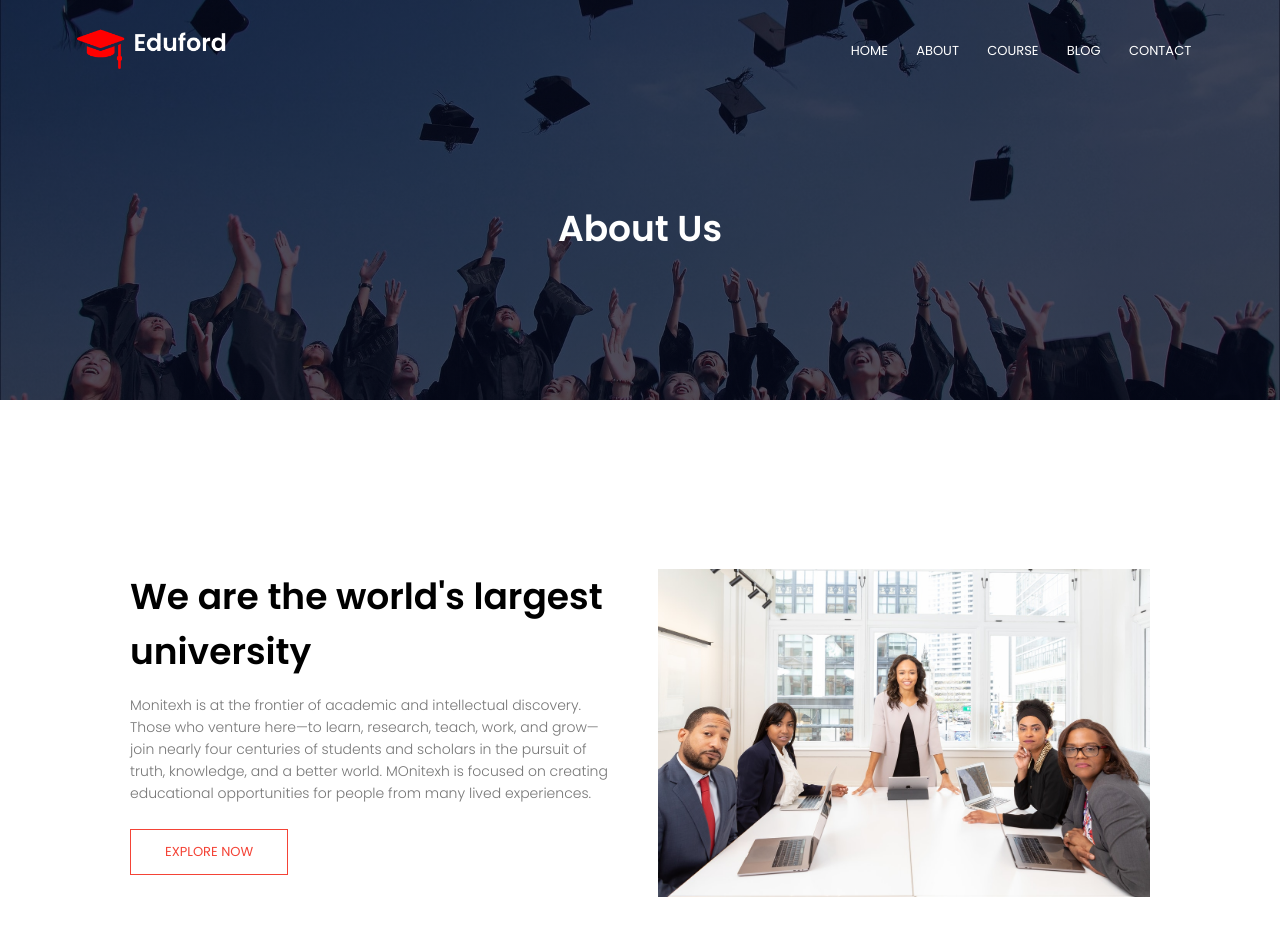
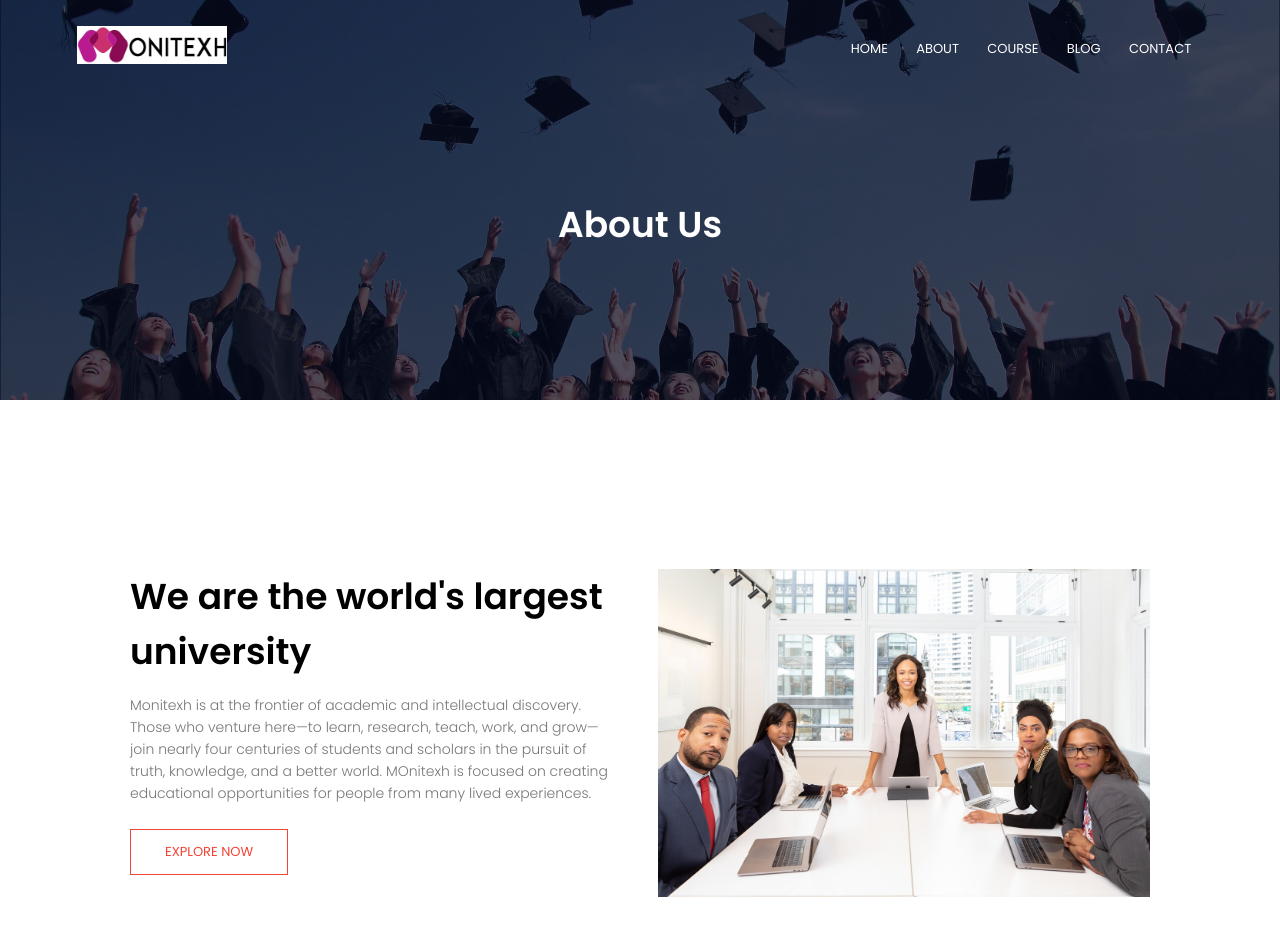
Before and after one commit to PSSunidhi/charityWebsite, a plain HTML site: page about.html in a window 1280 px wide. Shown: the top 945 px of the page. Drawn offline with Linux system fonts and the light colour scheme.

Commit message:
changing the logo

```diff
--- a/about.html
+++ b/about.html
@@ -13,7 +13,7 @@
 	<!-- header -->
 	<section class="sub-header">
 		<nav>
-			<a href="index.html"><img src="image/logo.png"></a>
+			<a href="index.html"><img src="image/monologo1.png"></a>
 			<div class="nav-links" id="navLinks">
 				<i class="fa fa-times" onclick="hideMenu()"></i>
 				<ul>
```
Also changed, not shown: blog.html (+1 -1 lines), contact.html (+1 -1 lines), course.html (+1 -1 lines).
